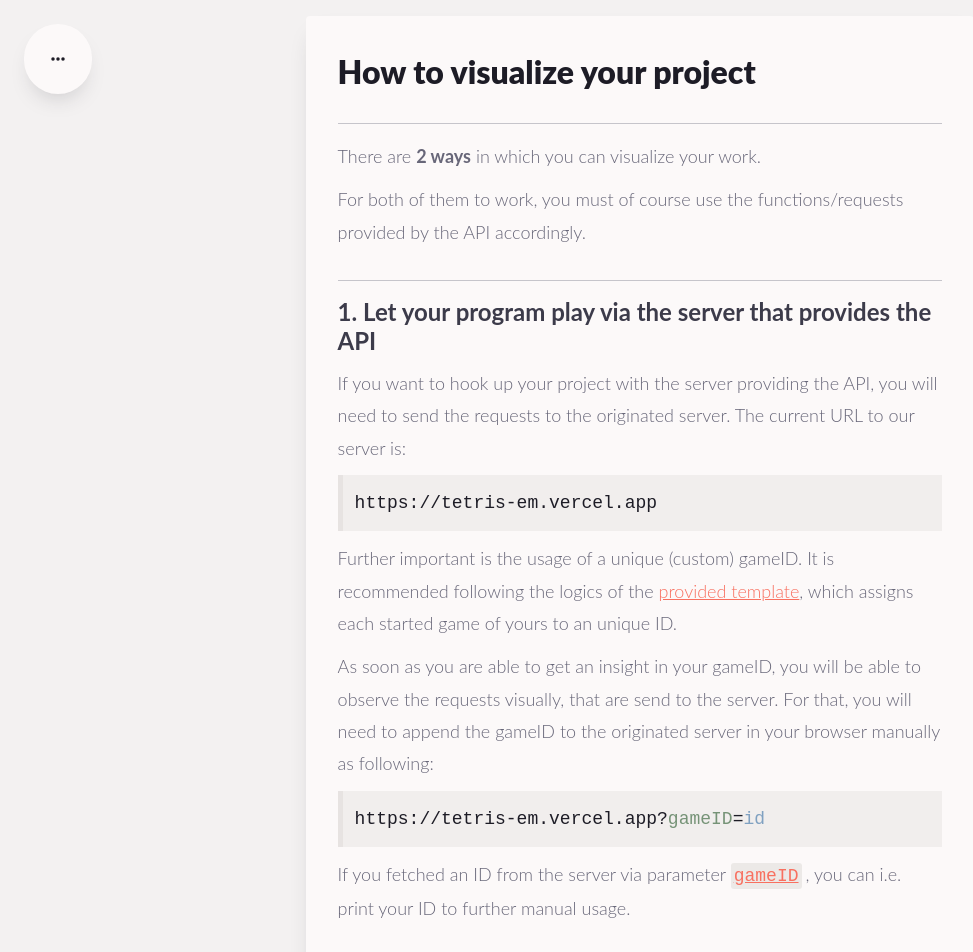
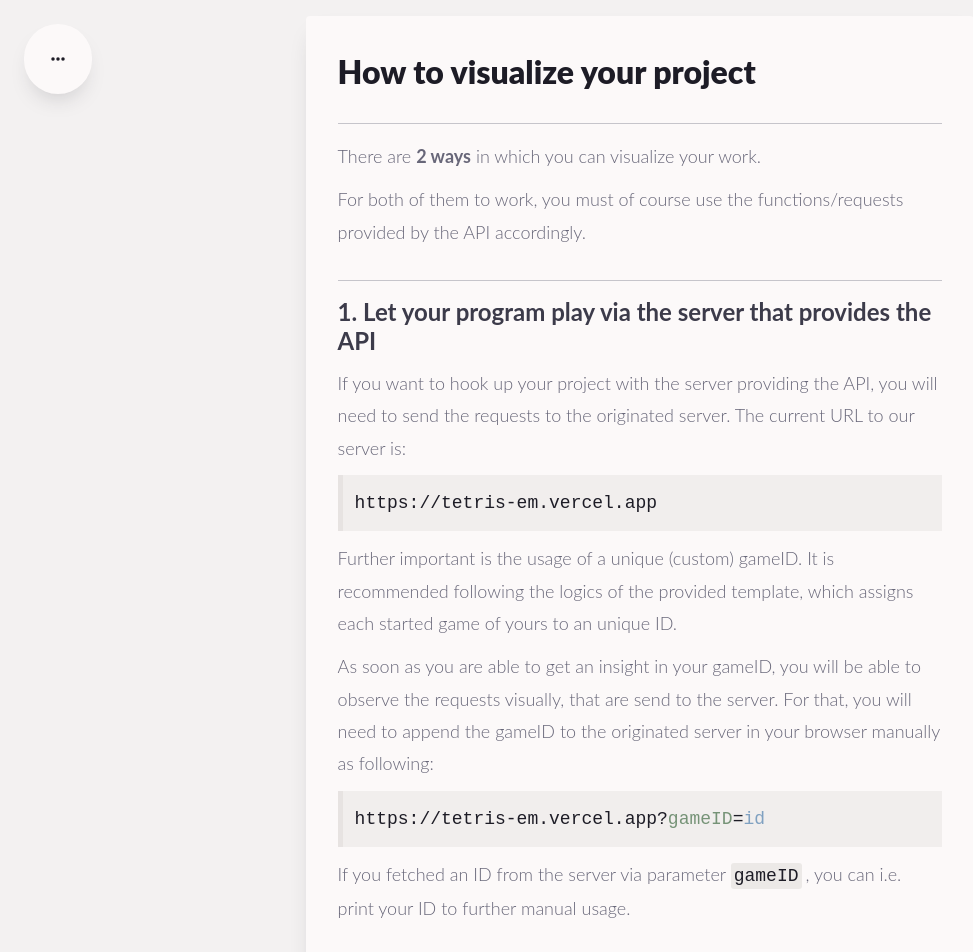
Before and after one commit to clk1006/teris, a Next.js app: page /docs/visualize in a window 1280 px wide. Shown: the top 952 px of the page, without its empty margins (0-973 px from the left). Built offline with nearby package versions, Linux system fonts and the light colour scheme.

Commit message:
should have fixed a bunch of links

```diff
--- a/pages/docs/docs.js
+++ b/pages/docs/docs.js
@@ -309,7 +309,7 @@ export default function Docs() {
                                     <hr/>
 
                                     <h2>Example usage</h2>
-                                    <p>With regard to <a href="./">the template provided</a>, the use of the parameter would look something like this:</p>
+                                    <p>With regard to <a href="./" className="text-link">the template provided</a>, the use of the parameter would look something like this:</p>
                                     <p className="code-field">
                                         ...<br/>
                                         tetrisServer = TetrisServer(urlOrigin)<br/>
--- a/pages/docs/index.js
+++ b/pages/docs/index.js
@@ -109,7 +109,7 @@ export default function Docs() {
                         <hr/>
 
                         <h2>License</h2>
-                        <p className="license"><a href="https://github.com/clk1006/tetris/blob/main/LICENSE"
+                        <p className="license text-link"><a href="https://github.com/clk1006/tetris/blob/main/LICENSE"
                                                   target="_blank" rel="noreferrer">GNU GPL Version 3 <FontAwesomeIcon
                             size="xs" icon={faExternalLink}/></a>, 29 June 2007</p>
                     </div>
--- a/pages/docs/visualize.js
+++ b/pages/docs/visualize.js
@@ -75,7 +75,7 @@ export default function Docs() {
                         <br/>
                         <h2>2. Host your own server to reduce latency</h2>
                         <p>In order to create your own instance of the server you have to have <a href="https://www.docker.com/"
-                               target="_blank" rel="noreferrer">Docker <FontAwesomeIcon
+                               target="_blank" className="text-link" rel="noreferrer">Docker <FontAwesomeIcon
                                size="xs"
                                icon={faExternalLink}/>
                                </a> installed on your local machine.
--- a/styles/docs.css
+++ b/styles/docs.css
@@ -81,6 +81,29 @@ b {
     border-radius: 4px;
 }
 
+.tag {
+    margin: 4px 4px 12px 0;
+    padding: 3px;
+
+    cursor: pointer;
+
+    width: fit-content;
+
+    font-family: 'Roboto Mono', monospace;
+    font-weight: 500;
+    font-size: 18px;
+    border-radius: 3px;
+
+    color: rgba(var(--text-color-050));
+    background-color: rgba(var(--text-color-300), var(--alpha-3));
+
+    text-decoration: none;
+}
+
+.tag:hover {
+    background-color: rgba(var(--text-color-300), var(--alpha-4));
+}
+
 .hl {
     margin: 4px 4px 12px 0;
     padding: 4px;
@@ -118,34 +141,9 @@ b {
     text-align: center;
 }
 
-.license a,.reference-box a, .info-content a, .visualization-guide a {
+.text-link {
     color: rgb(var(--primary-color));
     text-decoration: underline;
-}
-
-
-
-.tag {
-    margin: 4px 4px 12px 0;
-    padding: 3px;
-
-    cursor: pointer;
-
-    width: fit-content;
-
-    font-family: 'Roboto Mono', monospace;
-    font-weight: 500;
-    font-size: 18px;
-    border-radius: 3px;
-
-    color: rgba(var(--text-color-050));
-    background-color: rgba(var(--text-color-300), var(--alpha-3));
-
-    text-decoration: none;
-}
-
-.tag:hover {
-    background-color: rgba(var(--text-color-300), var(--alpha-4));
 }
 
 hr {
```
